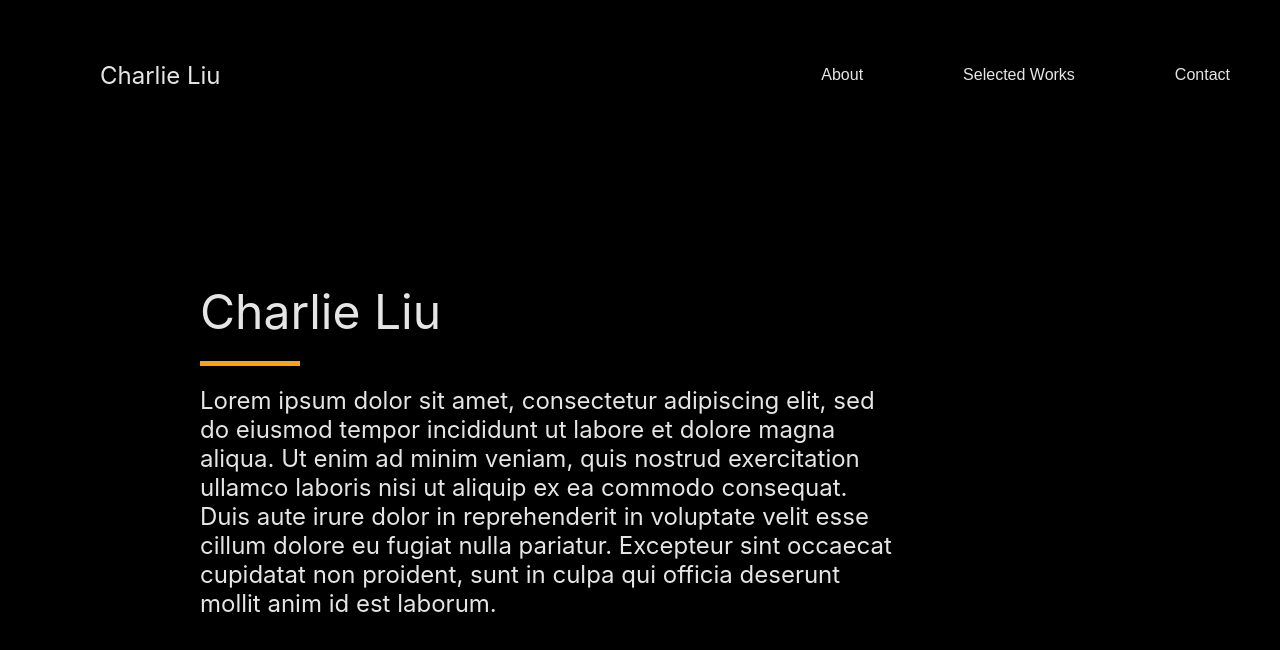
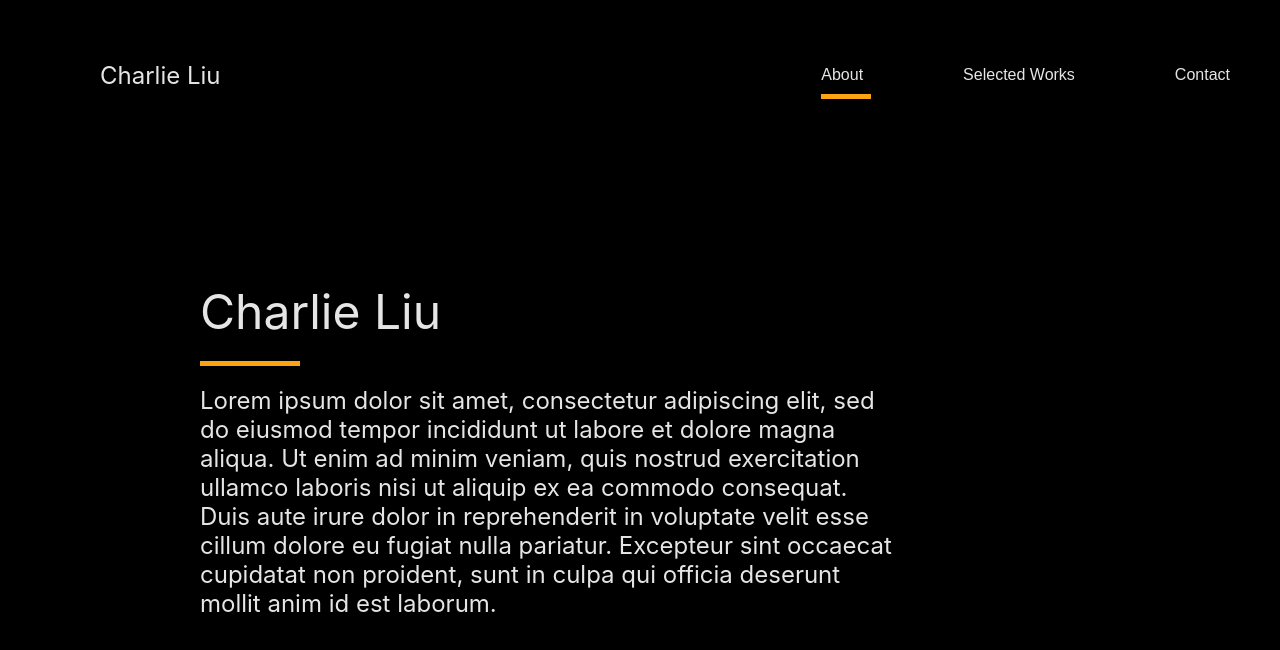
Before and after one commit to itscharlieliu/home-page, a React (Create React App) app: page / in a window 1280 px wide. Shown: the top 650 px of the page. Built offline with nearby package versions, Linux system fonts and the light colour scheme.

Commit message:
Set selected header button dependent on pathname

```diff
--- a/src/components/Header.tsx
+++ b/src/components/Header.tsx
@@ -3,11 +3,7 @@ import { useHistory } from "react-router-dom";
 import styled from "styled-components";
 
 import { Theme } from "../defs/defaultTheme";
-
-interface HeaderButtonProps {
-    children?: ReactNode;
-    active?: boolean;
-}
+import { ABOUT, CONTACT, SELECTED_WORKS } from "../defs/routerPaths";
 
 const HeaderContainer = styled.div`
     width: 100%;
@@ -48,10 +44,14 @@ const HeaderButtonText = styled.button`
     margin: 10px 0;
 `;
 
-const HeaderButtonUnderline = styled.div`
+interface HeaderButtonUnderlineProps {
+    active?: boolean;
+}
+
+const HeaderButtonUnderline = styled.div<HeaderButtonUnderlineProps>`
     position: absolute;
     height: 5px;
-    width: 0;
+    width: ${(props: HeaderButtonUnderlineProps): number => (props.active ? 50 : 0)}px;
     background: ${(props: { theme: Theme }) => props.theme.primary};
     transition: width 0.1s;
 `;
@@ -65,11 +65,16 @@ const HeaderButtonLabel = styled.label`
     }
 `;
 
+interface HeaderButtonProps {
+    children?: ReactNode;
+    active?: boolean;
+}
+
 const HeaderButton = (props: HeaderButtonProps): JSX.Element => {
     return (
         <HeaderButtonLabel>
             <HeaderButtonText>{props.children}</HeaderButtonText>
-            <HeaderButtonUnderline />
+            <HeaderButtonUnderline active={props.active} />
         </HeaderButtonLabel>
     );
 };
@@ -77,15 +82,13 @@ const HeaderButton = (props: HeaderButtonProps): JSX.Element => {
 const Header = (): JSX.Element => {
     const history = useHistory();
 
-    console.log(history);
-
     return (
         <HeaderContainer>
             <LogoContainer>Charlie Liu</LogoContainer>
             <HeaderButtonsContainer>
-                <HeaderButton>About</HeaderButton>
-                <HeaderButton active>Selected Works</HeaderButton>
-                <HeaderButton>Contact</HeaderButton>
+                <HeaderButton active={history.location.pathname === ABOUT}>About</HeaderButton>
+                <HeaderButton active={history.location.pathname === SELECTED_WORKS}>Selected Works</HeaderButton>
+                <HeaderButton active={history.location.pathname === CONTACT}>Contact</HeaderButton>
             </HeaderButtonsContainer>
         </HeaderContainer>
     );
--- a/src/defs/routerPaths.ts
+++ b/src/defs/routerPaths.ts
@@ -1 +1,3 @@
 export const ABOUT = "/";
+export const SELECTED_WORKS = "/selected-works";
+export const CONTACT = "/contact";
```
